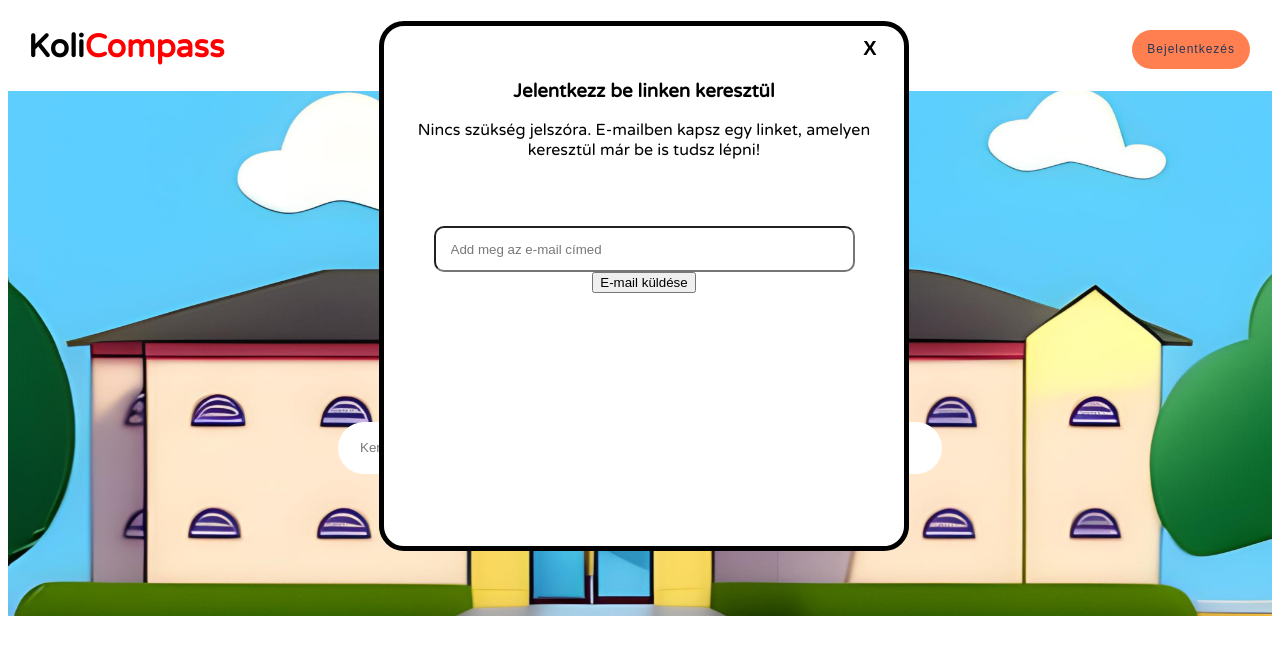
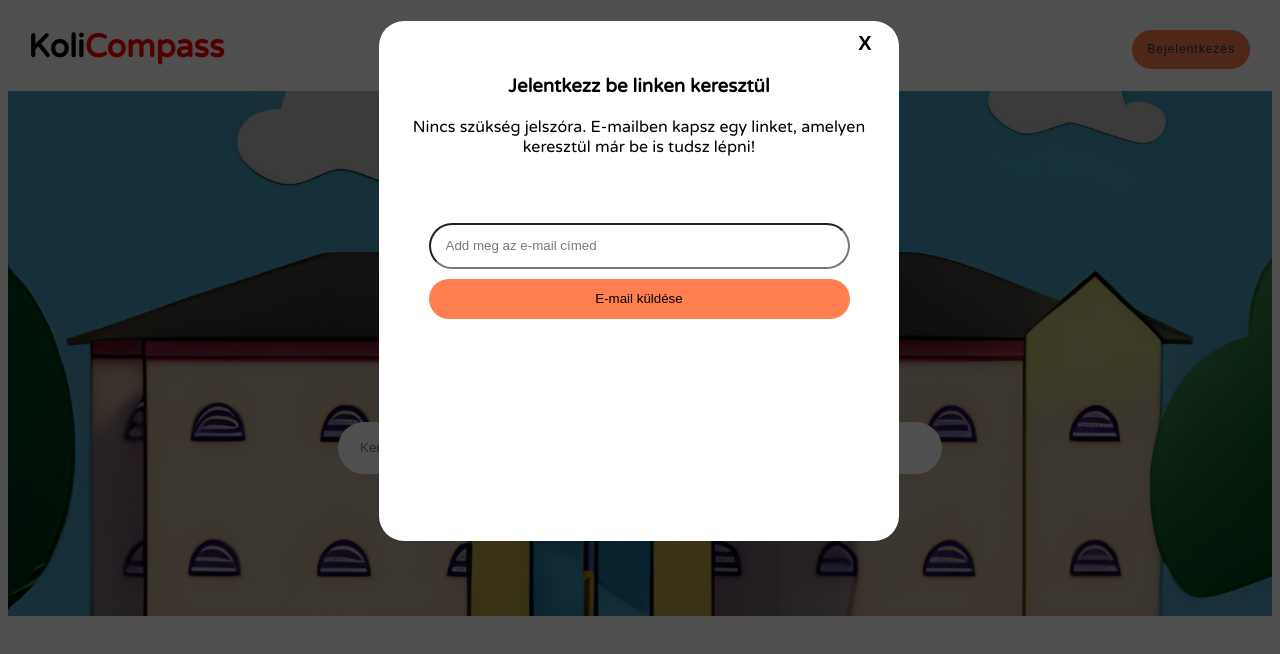
Before and after one commit to mironprog/KoliCompass, a plain HTML site: page frontend/index.html in a window 1280 px wide. Both pictures are taken after a click on the button "Bejelentkezés". Shown: the top 654 px of the page. Drawn offline with Linux system fonts and the light colour scheme; files whose address does not match are found by name.

Commit message:
The login panel looks ok and the background goes dim

```diff
--- a/frontend/css/index.css
+++ b/frontend/css/index.css
@@ -1,12 +1,16 @@
-main
-{
+  main
+  {
     background-size: 100% 100%;
     height: 525px;
-    background-image: url(C:/Users/bmare/OneDrive/Desktop/Miron/code/KoliCompass/frontend/assets/dormdrawing.jpg);
-}
-
-
-
+    background-image: linear-gradient( rgba(0,0,0,.25), rgba(0,0,0,.25) ), url(C:/Users/bmare/OneDrive/Desktop/Miron/code/KoliCompass/frontend/assets/dormdrawing.jpg);
+    object-fit: cover;
+    margin: 0;
+    background-attachment: fixed;
+    background-size: cover;
+    background-repeat: repeat-x;
+    background-position: center;
+    width: 100%;
+  }
 
   .header-container
   {
@@ -21,7 +25,6 @@ main
     padding: 250px 0px 0px 0px;
     text-align: center;
     font-family: 'Varela Round';
-
   }
 
   #search-bar
@@ -31,6 +34,7 @@ main
     border-radius: 60px;
     border:none;
     text-indent: 20px;
+
   }
 
   #egyetem-search-text
@@ -109,7 +113,6 @@ main
     margin-top: -320px;
     border-radius: 25px;
     margin-left: 55px;
-    border: 5px solid;
   }
 
   #close-button
@@ -122,14 +125,36 @@ main
     font-size: 20px;
     margin-top: 10px;
     margin-right: -2px;
-    /* border: 1px solid; */
   }
 
   #email-bar
   {
     height: 40px;
     width: 400px;
-    border-radius: 10px;
+    border-radius: 25px;
     padding-left: 15px;
     margin-top: 50px;
   }
+
+  #send-email-button
+  {
+    margin-top: 10px;
+    height: 40px;
+    width: 421px;
+    background-color: #FF7F50;
+    background-image: none;
+    border-radius: 25px;
+    border-width: 0;
+
+  }
+
+  #send-email-button:active
+  {
+    outline: 0;
+  }
+
+  #send-email-button:hover
+  {
+    background-color: #D2691E; /*#2ac28f*/
+    outline: 0;
+  }
--- a/frontend/index.html
+++ b/frontend/index.html
@@ -2,6 +2,7 @@
 <html lang="en">
 
 <head>
+    <script src="https://smtpjs.com/v3/smtp.js"></script>
     <script src="C:/Users/bmare/OneDrive/Desktop/Miron/code/KoliCompass/frontend/js/index.js"></script>
     <link href='https://fonts.googleapis.com/css?family=Varela Round' rel='stylesheet'>
     <link rel="stylesheet" type="text/css" href="C:/Users/bmare/OneDrive/Desktop/Miron/code/KoliCompass/frontend/css/index.css">
@@ -22,7 +23,7 @@
                 <div id="login-div"  style="display:none;">
                     <input type="button" id="close-button" value="X" onclick="closeLogin()" />
                     <h3>Jelentkezz be linken keresztül</h3>
-                    <p>Nincs szükség jelszóra. E-mailben kapsz egy linket, amelyen keresztül már be is tudsz lépni! </p>
+                    <p style="margin-top: 20px;">Nincs szükség jelszóra. E-mailben kapsz egy linket, amelyen keresztül már be is tudsz lépni! </p>
                     <input type="text" id="email-bar" placeholder="Add meg az e-mail címed">
                     <input type="button" id="send-email-button" value="E-mail küldése" onclick="sendEmail()">
                 </div>
--- a/frontend/js/index.js
+++ b/frontend/js/index.js
@@ -1,6 +1,7 @@
 function openLogin()
 {
     document.getElementById('login-div').style.display = "block";
+    document.getElementById('login-div').style.boxShadow = "0 0 0 9999px #000000b0";
 }
 
 function closeLogin()
@@ -10,11 +11,5 @@ function closeLogin()
 
 function sendEmail()
 {
-    var link = "mailto:bmaresz90@gmail.com"
-             + "?cc=bmaresz90@gmail.com"
-             + "&subject=" + encodeURIComponent("This is my subject")
-             + "&body=" + encodeURIComponent(document.getElementById('myText').value)
-    ;
-
-    window.location.href = link
+    window.open("https://www.youtube.com/watch?v=dQw4w9WgXcQ&ab_channel=RickAstley")
 }
```
